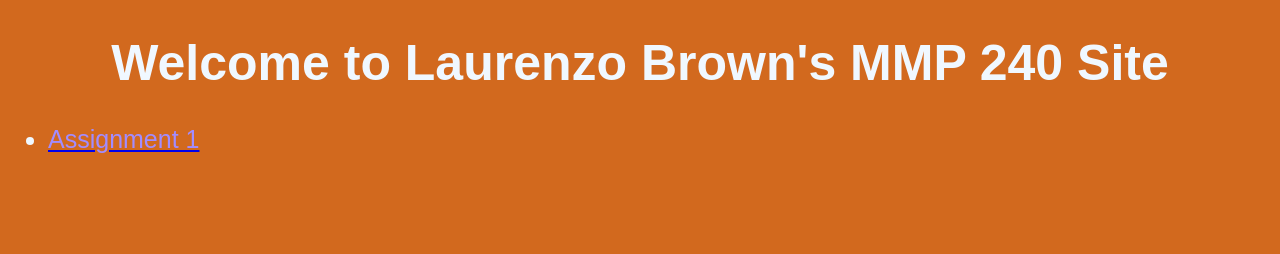
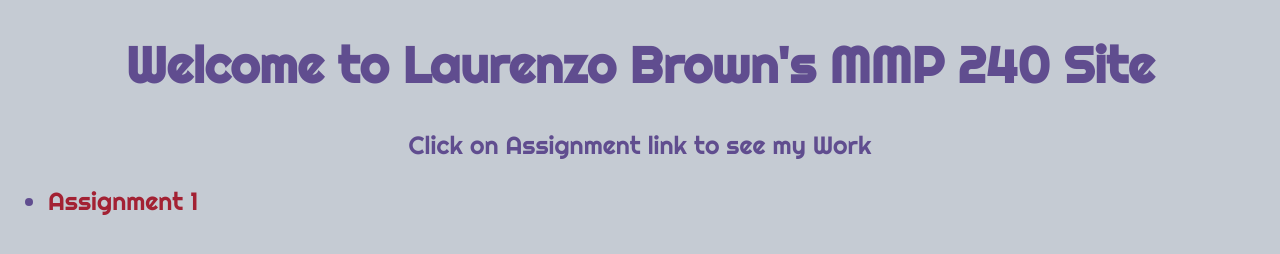
Before and after one commit to Laurenzob/MMP240, a plain HTML site: page index.html in a window 1280 px wide. Drawn offline with Linux system fonts and the light colour scheme.

Commit message:
style updt

```diff
--- a/index.html
+++ b/index.html
@@ -4,15 +4,30 @@
         <title> Laurenzo Brown | MMP240</title>
         <!-- Embedded CSS -->
         <style>
+            @import url('https://fonts.googleapis.com/css?family=Righteous|Pacifico');
             body {
-                background-color: chocolate;
-                font-family: fantasy;
+                background-color: #C5CBD3;
+                font-family: 'Righteous';
                 font-size: 25px;
-                color: aliceblue;
+                color: #604D8F;
 
             }
             h1 {
                 text-align: center;
+            }
+            p {
+                text-align: center;
+            }
+            a {
+                color: #A32133;
+                text-decoration: none;
+            }
+            a:hover {
+                color: #65C269;
+            }
+            a:active {
+                color:#D9ADD9;
+                text-decoration: line-through;
             }
 
         </style>
@@ -20,8 +35,10 @@
     </head>
         <body>
         <h1>Welcome to Laurenzo Brown's MMP 240 Site</h1>
+        <p> Click on Assignment link to see my Work </p>
+
     <ul>
-            <li><a href="Assignment1/index.html"><font color="#A28CFF">Assignment 1</font></a></li>
+        <li><a href="Assignment1/index.html">Assignment 1</a></li>
     </ul>
 
     </body>
```
Also changed, not shown: Assignment1/index.html (+3 -3 lines).
